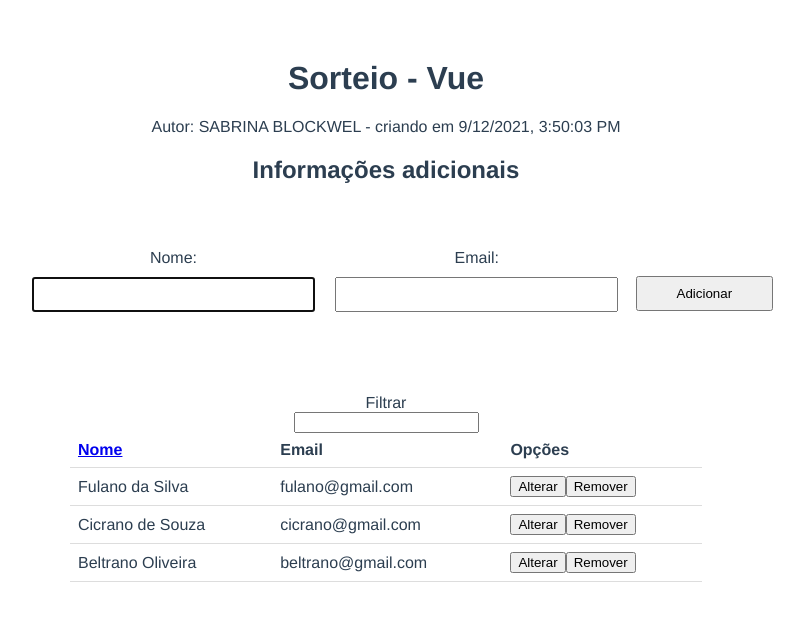
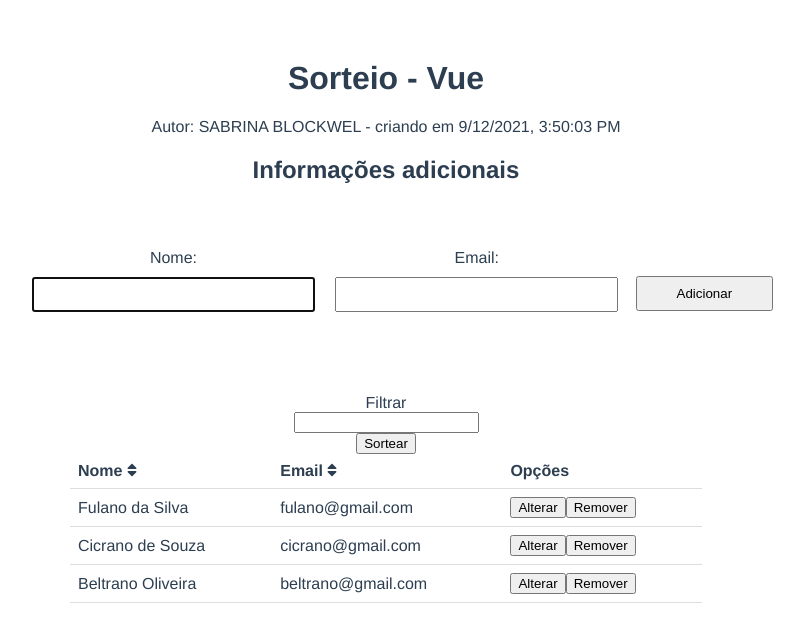
Before and after one commit to sblockwel/sorteio-app, a Vue app: page / in a window 1280 px wide. Shown: the top 642 px of the page, without its empty margins (254-1058 px from the left). Built offline with nearby package versions, Linux system fonts and the light colour scheme.

Commit message:
ajustes com a aula

```diff
--- a/package.json
+++ b/package.json
@@ -8,6 +8,9 @@
     "lint": "vue-cli-service lint"
   },
   "dependencies": {
+    "@fortawesome/fontawesome-svg-core": "^1.2.36",
+    "@fortawesome/free-solid-svg-icons": "^5.15.4",
+    "@fortawesome/vue-fontawesome": "^3.0.0-4",
     "core-js": "^3.6.5",
     "vue": "^3.0.0"
   },
--- a/src/App.vue
+++ b/src/App.vue
@@ -22,12 +22,14 @@
     <div>
       <label>Filtrar</label><br/>
       <input type="text" id="nome" v-model="search">
+      <br/>
+      <button @click="sortear()">Sortear </button>
     </div>
 
     <div >
       <table class="tabela">
-        <th><a href="#" @click="ordenar('nome')">Nome</a></th>
-        <th>Email</th>
+        <th @click="ordenar('nome')" class="ordenar">Nome <font-awesome-icon :icon="getTipoOrdenacao('nome')" /> </th>
+        <th @click="ordenar('email')" class="ordenar">Email <font-awesome-icon :icon="getTipoOrdenacao('email')" /> </th>
         <th>Opções</th>
 
         <tr v-for="(p, idx) in filteredItems" :key="p.nome" :class="{ 'alteracao': alteracaoIdx == idx }" class="linhas">
@@ -60,7 +62,11 @@ export default {
         email: null
       },
       alteracaoIdx: -1,
-      search: ""
+      search: "",
+      ordemCampos: {
+        nome: null,
+        tipo: 'asc'
+      }
     }
   },
   methods: {
@@ -88,10 +94,24 @@ export default {
       this.participante = Object.assign({}, this.participantes[idx])
       this.alteracaoIdx = idx
     },
-    ordenar(chave) {
-      this.participantes.sort(function(a, b) {
-        return a[chave].localeCompare(b[chave])
-      })
+    getTipoOrdenacao(campo){
+      if (campo == this.ordemCampos.nome) {
+        if (this.ordemCampos.tipo == 'asc')
+          return 'sort-up'
+        return 'sort-down'
+      }
+      return 'sort'
+    },
+    ordenar(campo) {
+      if(campo == this.ordemCampos.nome) {
+        this.ordemCampos.tipo = this.ordemCampos.tipo == 'asc' ? 'desc' :  'asc'
+      }
+      this.ordemCampos.nome = campo
+      const tipoOrdem = this.ordemCampos.tipo == 'asc' ? 1 : -1
+
+      this.participantes = this.participantes.sort((a, b) =>
+        a[campo].localeCompare(b[campo]) * tipoOrdem
+      )
     }
   },
   computed: {
@@ -169,4 +189,8 @@ tr:hover{
 
 }
 
+.ordenar{
+  cursor: pointer;
+}
+
 </style>
--- a/src/main.js
+++ b/src/main.js
@@ -1,4 +1,15 @@
 import { createApp } from 'vue'
 import App from './App.vue'
 
-createApp(App).mount('#app')
+import { library } from '@fortawesome/fontawesome-svg-core'
+import { faUserSecret, faSortUp, faSortDown, faSort } from '@fortawesome/free-solid-svg-icons'
+import { FontAwesomeIcon } from '@fortawesome/vue-fontawesome'
+
+library.add(faUserSecret)
+library.add(faSortUp)
+library.add(faSortDown)
+library.add(faSort)
+
+createApp(App)
+  .component("font-awesome-icon", FontAwesomeIcon)
+  .mount("#app");
```
Also changed, not shown: 1 other file (tests, documents, lock files or other folders).
